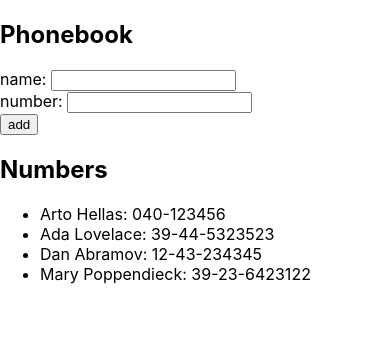
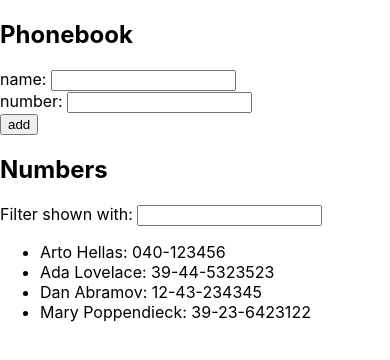
Before and after one commit to Amir9eng/Fullstackexercises, a React (Create React App) app in the folder part2/phonebook/: page / in a window 390 px wide. Shown: the top 360 px of the page. Built offline with nearby package versions, Linux system fonts and the light colour scheme.

Commit message:
The Phonebook Step4

```diff
--- a/part2/phonebook/src/App.js
+++ b/part2/phonebook/src/App.js
@@ -1,5 +1,4 @@
 import React, { useState } from "react";
-import Phonebook from "./components/Phonebook";
 
 const App = () => {
   const [persons, setPersons] = useState([
@@ -10,9 +9,7 @@ const App = () => {
   ]);
   const [newName, setNewName] = useState("");
   const [newNumber, setNewNumber] = useState("");
-
-  const rows = () =>
-    persons.map((person) => <Phonebook key={person.name} persons={person} />);
+  const [filter, setFilter] = useState("");
 
   const addName = (event) => {
     event.preventDefault();
@@ -24,8 +21,16 @@ const App = () => {
       alert("Please add a name");
       return;
     }
+    if (newNumber === "") {
+      alert("Please add a number");
+      return;
+    }
     if (persons.some((event) => event.name === newName)) {
       alert(`${newName} has already been added to the phonebook`);
+      return;
+    }
+    if (persons.some((event) => event.number === newName)) {
+      alert(`${newNumber} has already been added to the phonebook`);
       return;
     }
     setPersons(persons.concat(nameObject));
@@ -41,6 +46,13 @@ const App = () => {
     setNewNumber(event.target.value);
   };
 
+  const handleFilter = persons.filter(
+    (person) =>
+      person.name.trim().toLowerCase().indexOf(filter.trim().toLowerCase()) > -1
+  );
+
+  const contactToShow = handleFilter.length ? handleFilter : persons;
+
   return (
     <div>
       <h2>Phonebook</h2>
@@ -49,14 +61,29 @@ const App = () => {
           name: <input value={newName} onChange={handleNewName} />
         </div>
         <div>
-          number: <input value={newNumber} onChange={handleNewNumber} />
+          number:{" "}
+          <input value={newNumber} onChange={handleNewNumber} required />
         </div>
         <div>
           <button type="submit">add</button>
         </div>
       </form>
+      {/* <PersonForm
+        addName={addName}
+        newName={newName}
+        handleNameChange={handleNewName}
+        handleNumberChange={handleNewNumber}
+      /> */}
       <h2>Numbers</h2>
-      <ul>{rows()}</ul>
+      Filter shown with:{" "}
+      <input value={filter} onChange={(e) => setFilter(e.target.value)} />
+      <ul>
+        {contactToShow.map((person) => (
+          <li key="person.name">
+            {person.name}: {person.number}
+          </li>
+        ))}
+      </ul>
     </div>
   );
 };
--- a/part2/phonebook/src/components/Phonebook.jsx
+++ /dev/null
@@ -1,12 +0,0 @@
-import React from "react";
-
-function Phonebook({ persons }) {
-  console.log(persons);
-  return (
-    <li>
-      {persons.name}: {persons.number}
-    </li>
-  );
-}
-
-export default Phonebook;
```
Also changed, not shown: part2/phonebook/src/logo.svg (deleted), 1 other file (tests, documents, lock files or other folders).
